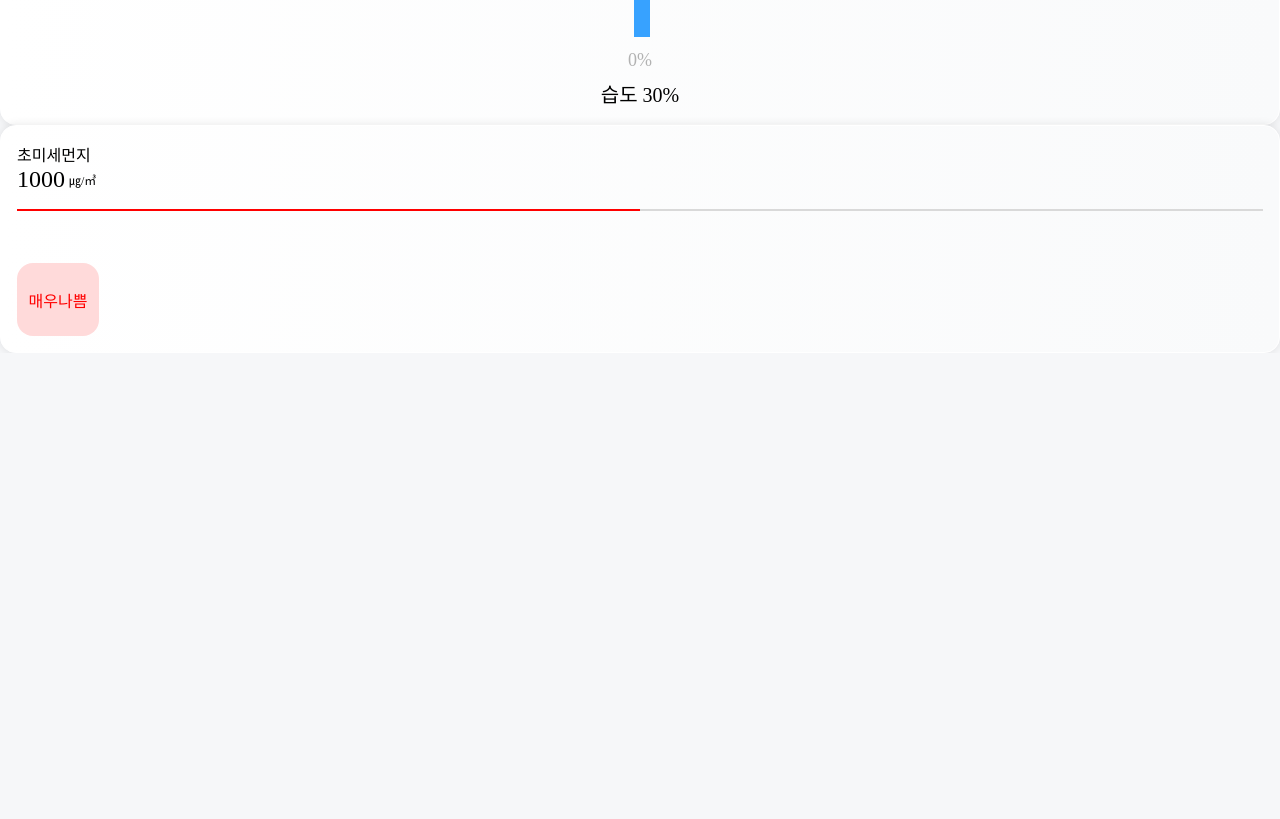
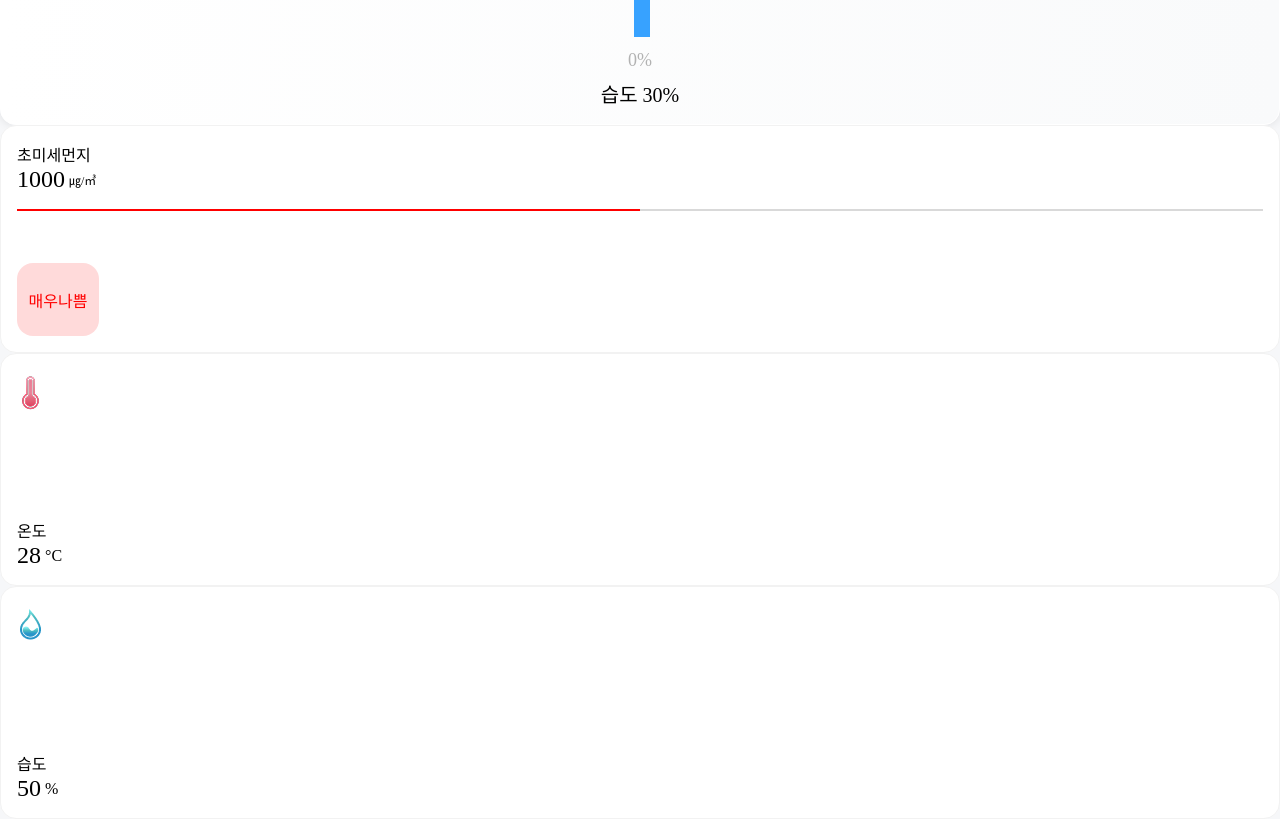
Before and after one commit to lesh94/study_iaq, a React (Create React App) app: page / in a window 1280 px wide. Shown: the part 1020-1839 px from the top of the page. Before the commit the page ends 1373 px from the top, so only its background shows below. Built offline with nearby package versions, Linux system fonts and the light colour scheme; no server answers.

Commit message:
feat(component):insideallairtemperature add

```diff
--- a/src/App.tsx
+++ b/src/App.tsx
@@ -9,6 +9,9 @@ import OutSideAirCard from "./components/OutSideAirCard";
 import WeatherCard from "./components/WeatherCard";
 import OutsideTemperature from "./components/OutsideTemperature";
 import InsideAllAir from "./components/InsideAllAir";
+import InsideAllAirTemperature from "./components/InsideAllAirTemperature";
+import temperatureIcon from "./assets/temperature_icon.png";
+import Humidity from "./assets/humidity_icon.png";
 
 type WeatherItem = {
   baseDate: string;
@@ -124,6 +127,18 @@ function App() {
         />
         {/* <WeatherCard /> */}
         <InsideAllAir />
+        <InsideAllAirTemperature
+          icon={temperatureIcon}
+          lable="온도"
+          value="28"
+          unit="°C"
+        />
+        <InsideAllAirTemperature
+          icon={Humidity}
+          lable="습도"
+          value="50"
+          unit="%"
+        />
       </div>
     </>
   );
--- a/src/components/InsideAllAir.scss
+++ b/src/components/InsideAllAir.scss
@@ -1,9 +1,8 @@
 .insideallair_wrap {
   width: 100%;
-  background: linear-gradient(to right, #fff, #f9fafb);
+  background: white;
   border-radius: 16px;
-  border: solid 1px white;
-  box-shadow: 0px 0px 10px rgba(0, 0, 0, 0.1);
+  border: solid 1px #f2f2f2;
   padding: 16px;
   > .insideallair_top_wrap {
     display: flex;
--- /dev/null
+++ b/src/components/InsideAllAirTemperature.scss
@@ -0,0 +1,39 @@
+.insideAllAirTemperature_wrap {
+  width: 100%;
+  background: white;
+  border-radius: 16px;
+  border: solid 1px #f2f2f2;
+  padding: 16px;
+  display: flex;
+  flex-direction: column;
+  gap: 104px;
+  > .insideAllAirTemperature_top_wrap {
+    > .temperature_icon {
+      width: 27px;
+      height: 44px;
+      > .img {
+        width: 100%;
+        height: 100%;
+      }
+    }
+  }
+  > .InsideAllAirTemperature_bottom_wrap {
+    > .temperature_name {
+      font-weight: 500;
+      font-size: 16px;
+    }
+    > .temperature_text_wrap {
+      display: flex;
+      align-items: center;
+      gap: 4px;
+      > .temperature_number {
+        font-size: 24px;
+        font-weight: 500;
+      }
+      > .temperature_unit {
+        font-size: 16px;
+        font-weight: 500;
+      }
+    }
+  }
+}
--- /dev/null
+++ b/src/components/InsideAllAirTemperature.tsx
@@ -0,0 +1,38 @@
+import React from "react";
+import "./InsideAllAirTemperature.scss";
+import temperatureIcon from "../../src/assets/temperature_icon.png";
+
+type TemperatureIcon = {
+  icon: string;
+  lable: string;
+  value: string;
+  unit: string;
+};
+
+const InsideAllAirTemperature = ({
+  icon,
+  lable,
+  value,
+  unit,
+}: TemperatureIcon) => {
+  return (
+    <>
+      <div className="insideAllAirTemperature_wrap">
+        <div className="insideAllAirTemperature_top_wrap">
+          <div className="temperature_icon">
+            <img src={icon} alt="temperature_icon"></img>
+          </div>
+        </div>
+        <div className="InsideAllAirTemperature_bottom_wrap">
+          <p className="temperature_name">{lable}</p>
+          <div className="temperature_text_wrap">
+            <p className="temperature_number">{value}</p>
+            <p className="temperature_unit">{unit}</p>
+          </div>
+        </div>
+      </div>
+    </>
+  );
+};
+
+export default InsideAllAirTemperature;
```
Also changed, not shown: src/assets/humidity_icon.png (added), src/assets/temperature_icon.png (added).
